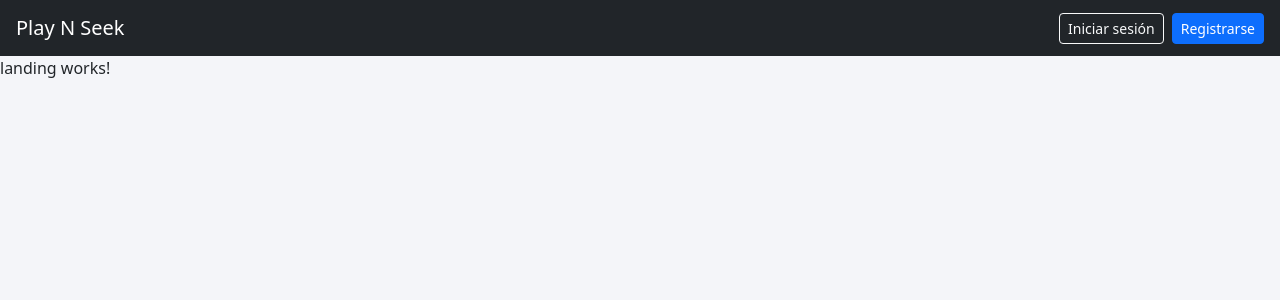
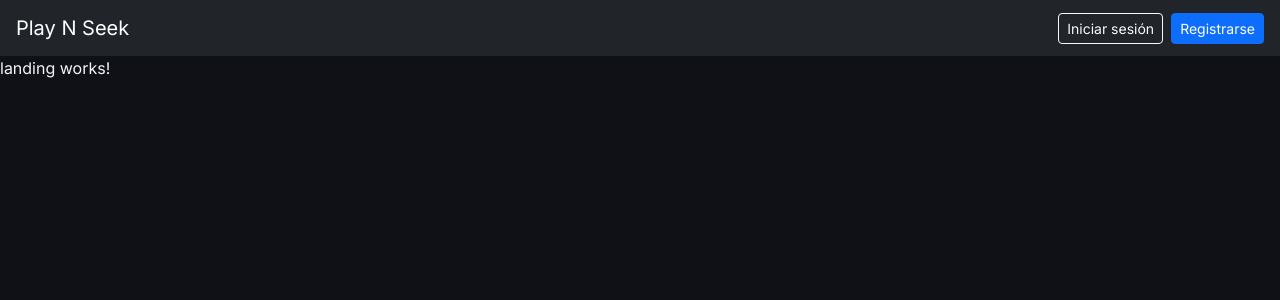
Before and after one commit to OsscarVlc/PlaynSeek-Cliente, an Angular app in the folder PlaynSeek/: page / in a window 1280 px wide. Shown: the top 300 px of the page. Built offline with nearby package versions, Linux system fonts and the light colour scheme.

Commit message:
style: tema oscuro y fuentes de la marca

```diff
--- a/PlaynSeek/src/index.html
+++ b/PlaynSeek/src/index.html
@@ -1,11 +1,15 @@
 <!doctype html>
-<html lang="en">
+<html lang="es" data-bs-theme="dark">
 <head>
   <meta charset="utf-8">
-  <title>PlaynSeek</title>
+  <title>Play N Seek</title>
   <base href="/">
   <meta name="viewport" content="width=device-width, initial-scale=1">
   <link rel="icon" type="image/x-icon" href="favicon.ico">
+
+  <link rel="preconnect" href="https://fonts.googleapis.com">
+  <link rel="preconnect" href="https://fonts.gstatic.com" crossorigin>
+  <link href="https://fonts.googleapis.com/css2?family=Inter:wght@400;500;600;700&family=Space+Grotesk:wght@500;600;700&display=swap" rel="stylesheet">
 </head>
 <body>
   <app-root></app-root>
--- a/PlaynSeek/src/styles.scss
+++ b/PlaynSeek/src/styles.scss
@@ -4,25 +4,55 @@
 // Este archivo es de Oscar
 // ============================================================
 
-//  :root significa toda la página
-// así que cualquier .scss puede usarlas con var(--nombre).
 :root {
-  --pns-color-primario: #6f42c1;
-  --pns-color-secundario: #20c997;
-  --pns-color-oscuro: #212529;
-  --pns-color-fondo: #f4f5f9;
-  --pns-color-tarjeta: #ffffff;
+  --pns-color-fondo: #101116; // fondo general de las pantallas
+  --pns-color-tarjeta: #181923; // fondo de tarjetas, paneles y formularios
+  --pns-color-borde: #303140; // bordes de tarjetas y separadores
+  --pns-color-texto: #f4f4f8; // texto principal
+  --pns-color-texto-suave: #a7a8b8; // texto secundario y descripciones
+
+  --pns-color-primario: #bcff62; // lima: botones y acciones principales
+  --pns-color-primario-hover: #ceff91; // lima más claro al pasar el mouse
+  --pns-color-texto-primario: #17200f; // texto sobre el lima
+
+  --pns-color-acento: #a49aff; // morado: detalles y resaltes
+  --pns-color-acento-fuerte: #8e7de0; // morado para bordes activos
+  --pns-color-acento-fondo: #30294e; // fondo morado oscuro (elementos activos)
+
+  --pns-fuente-titulo: 'Space Grotesk', sans-serif; // títulos y logo
+  --pns-fuente-texto: 'Inter', sans-serif; // texto general
 }
 
-// Fondo general de la app. Bootstrap pone blanco por defecto.
+// Fondo, texto y fuente generales de la app
 body {
   background-color: var(--pns-color-fondo);
+  color: var(--pns-color-texto);
+  font-family: var(--pns-fuente-texto);
+}
+
+// Todos los títulos usan la fuente de títulos
+h1, h2, h3, h4, h5, h6 {
+  font-family: var(--pns-fuente-titulo);
 }
 
 // Clase reutilizable para tarjetas (juegos, usuarios, grupos)
 .pns-tarjeta {
   background-color: var(--pns-color-tarjeta);
-  border: 0;
+  color: var(--pns-color-texto);
+  border: 1px solid var(--pns-color-borde);
   border-radius: 12px;
-  box-shadow: 0 2px 8px rgba(0, 0, 0, 0.08);
 }
+
+// Boton de accion principal
+.btn-pns {
+  background-color: var(--pns-color-primario);
+  border-color: var(--pns-color-primario);
+  color: var(--pns-color-texto-primario);
+  font-weight: 700;
+
+  &:hover {
+    background-color: var(--pns-color-primario-hover);
+    border-color: var(--pns-color-primario-hover);
+    color: var(--pns-color-texto-primario);
+  }
+}
```
